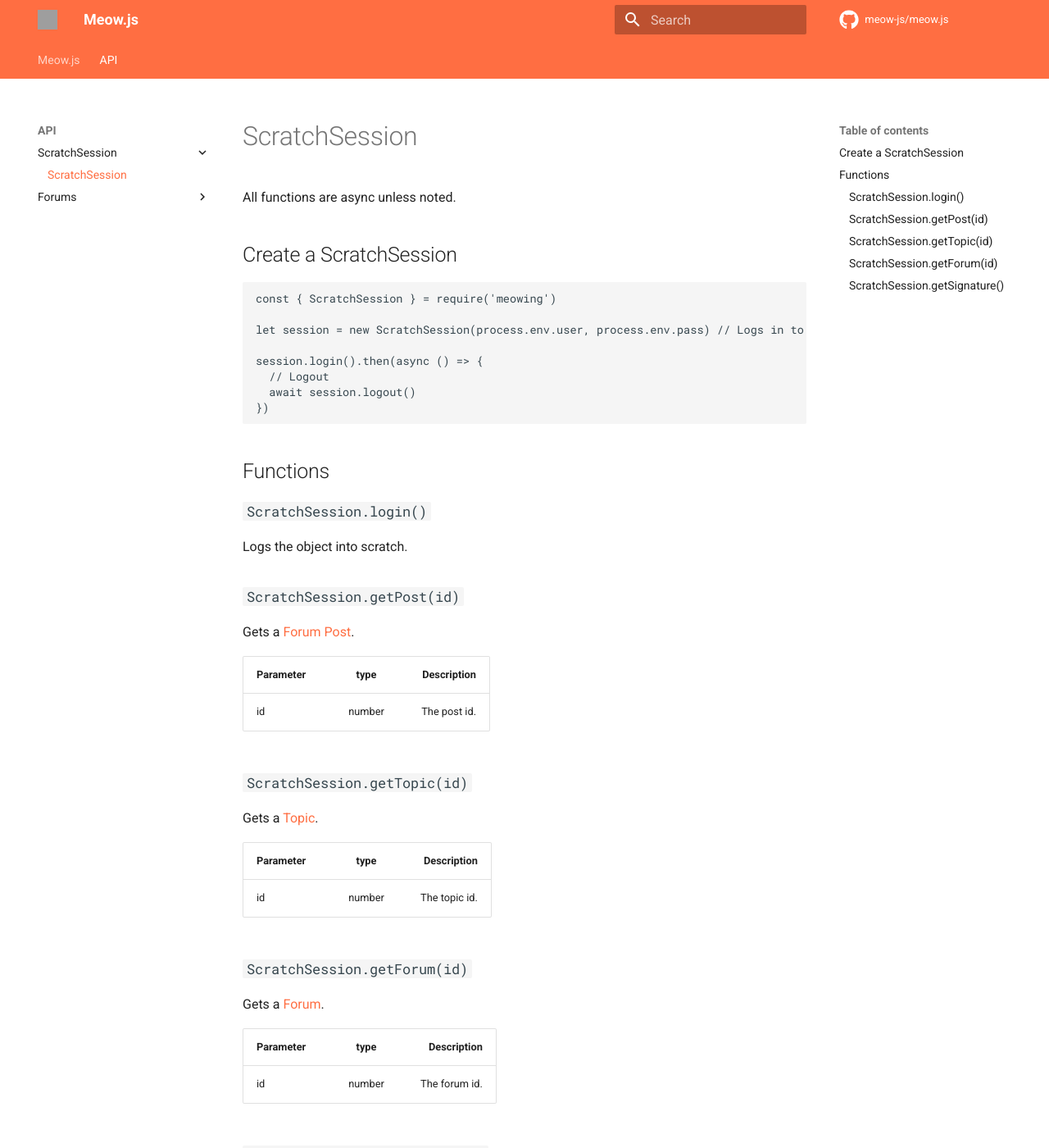
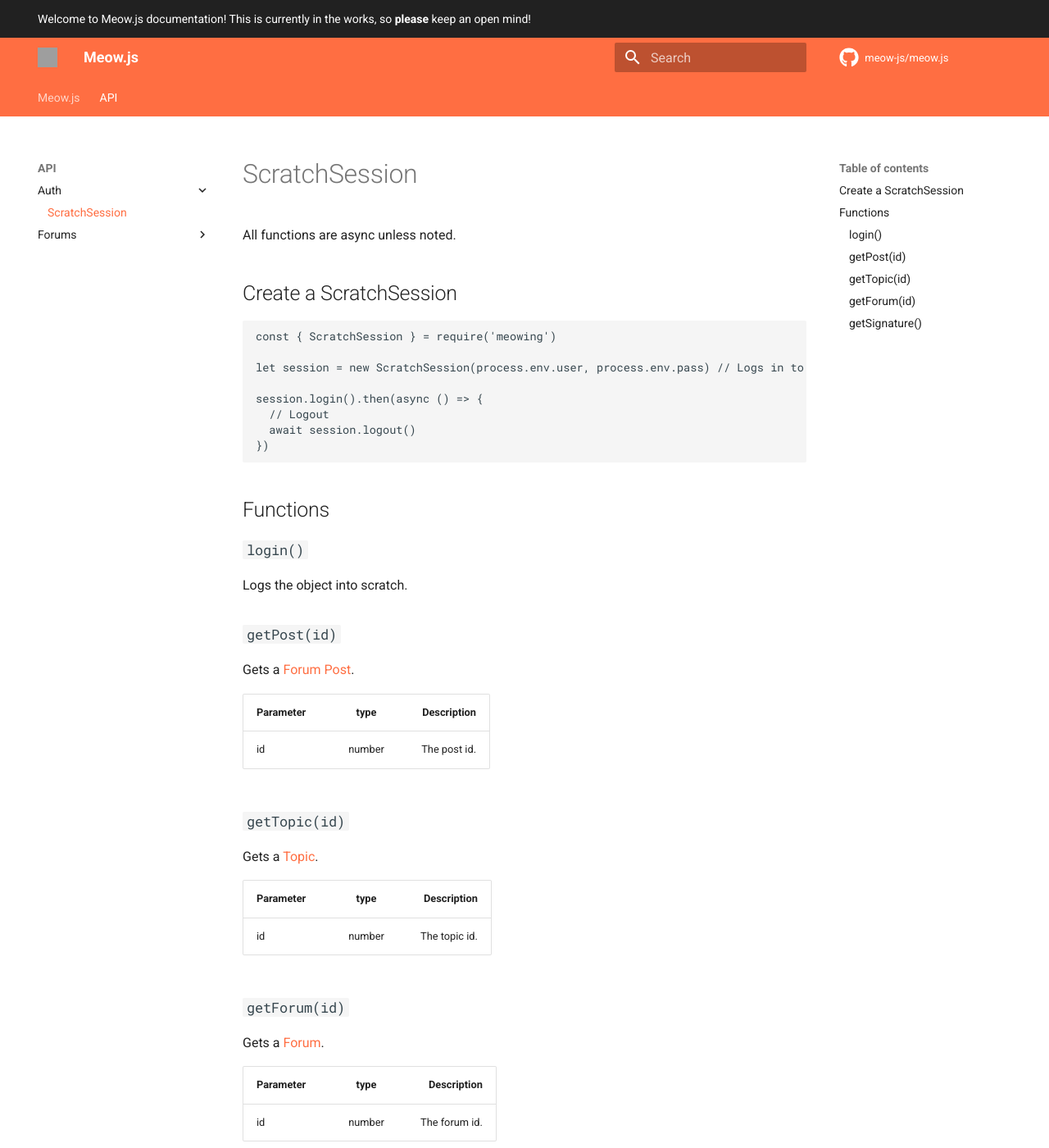
Before and after one commit to meow-js/meow-js.github.io, an MkDocs documentation site: the page built from docs/API/auth/index.md, in a window 1280 px wide and 1400 px high. Shown: the whole window at 82% size. Built offline with MkDocs 1.6.1 and Material for MkDocs 9.7.7, drawn with Linux system fonts in a browser that asks for light colours; comment, search, counter and statistics services are not loaded; some of the changed text lies outside the part shown; grey boxes are pictures that could not be loaded.

Commit message:
Post docs & giscus

````diff
--- a/docs/API/ScratchSession/index.md
+++ b/docs/API/auth/index.md
@@ -15,29 +15,29 @@
 ```
 
 ## Functions
-### `ScratchSession.login()`
+### `login()`
 Logs the object into scratch.
 
-### `ScratchSession.getPost(id)`
+### `getPost(id)`
 Gets a [Forum Post](../forums/Post).
 
 | Parameter  | type    | Description         |
 | :--------- | :-----: | ------------------: |
 |  id        | number  | The post id.        |
 
-### `ScratchSession.getTopic(id)`
+### `getTopic(id)`
 Gets a [Topic](../forums/Topic).
 
 | Parameter  | type    | Description         |
 | :--------- | :-----: | ------------------: |
 |  id        | number  | The topic id.       |
 
-### `ScratchSession.getForum(id)`
+### `getForum(id)`
 Gets a [Forum](../forums/Forum).
 
 | Parameter  | type    | Description         |
 | :--------- | :-----: | ------------------: |
 |  id        | number  | The forum id.       |
 
-### `ScratchSession.getSignature()`
+### `getSignature()`
 Gets the currently logged in user's [Signature](../forums/Signature).
--- a/mkdocs.yml
+++ b/mkdocs.yml
@@ -6,7 +6,7 @@
   name: material
   logo: https://avatars.githubusercontent.com/u/86623122
   favicon: https://avatars.githubusercontent.com/u/86623122
-
+  custom_dir: overrides
   palette:
     primary: deep orange
   features:
@@ -24,3 +24,6 @@
   social:
     - icon: fontawesome/brands/github
       link: https://github.com/meow-js/meow.js
+
+markdown_extensions:
+  - meta
--- /dev/null
+++ b/overrides/main.html
@@ -0,0 +1,18 @@
+{% extends "base.html" %}
+
+{% block announce %}
+    Welcome to Meow.js documentation! This is currently in the works, so <b>please</b> keep an open mind!
+{% endblock %}
+{% block disqus %}
+<script src="https://giscus.app/client.js"
+data-repo="meow-js/meow-js"
+data-repo-id="MDEwOlJlcG9zaXRvcnkzODE0NTkyNTg="
+data-category="giscus"
+data-category-id="MDE4OkRpc2N1c3Npb25DYXRlZ29yeTMzMDc2NzUw"
+data-mapping="title"
+data-reactions-enabled="1"
+data-theme="light"
+crossorigin="anonymous"
+async>
+</script>
+{% endblock %}
````
Also changed, not shown: docs/API/forums/Post.md (added, +33 -0 lines), docs/API/forums/Signature.md (+4 -4 lines), docs/index.md (+1 -0 lines).
